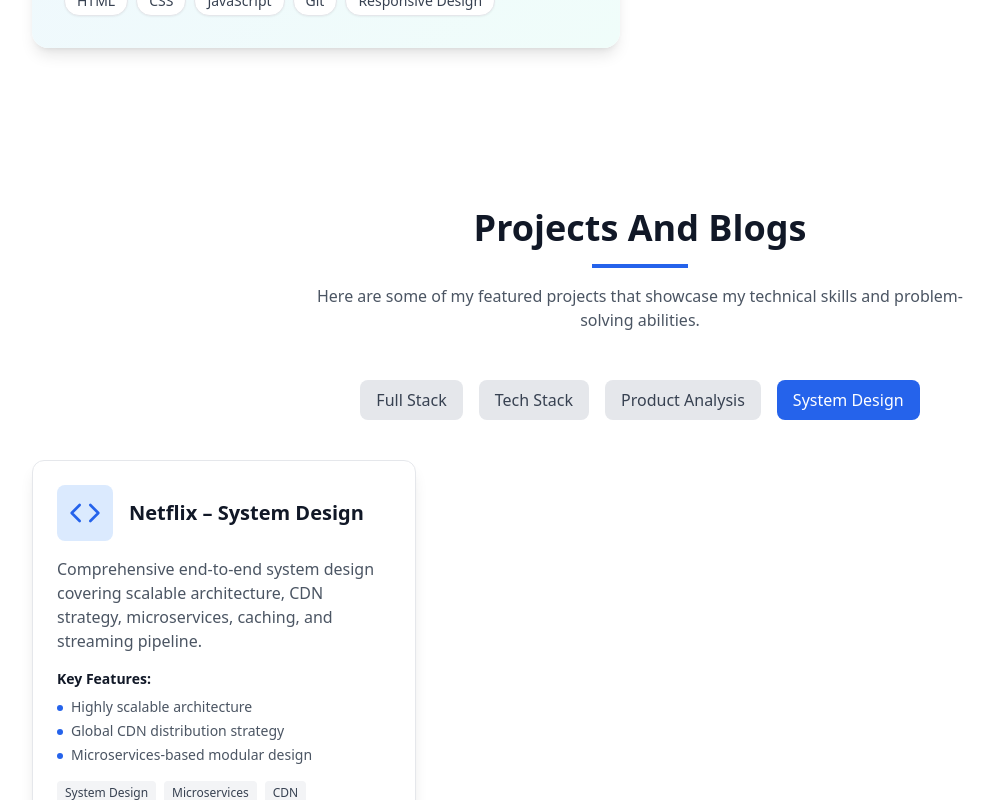
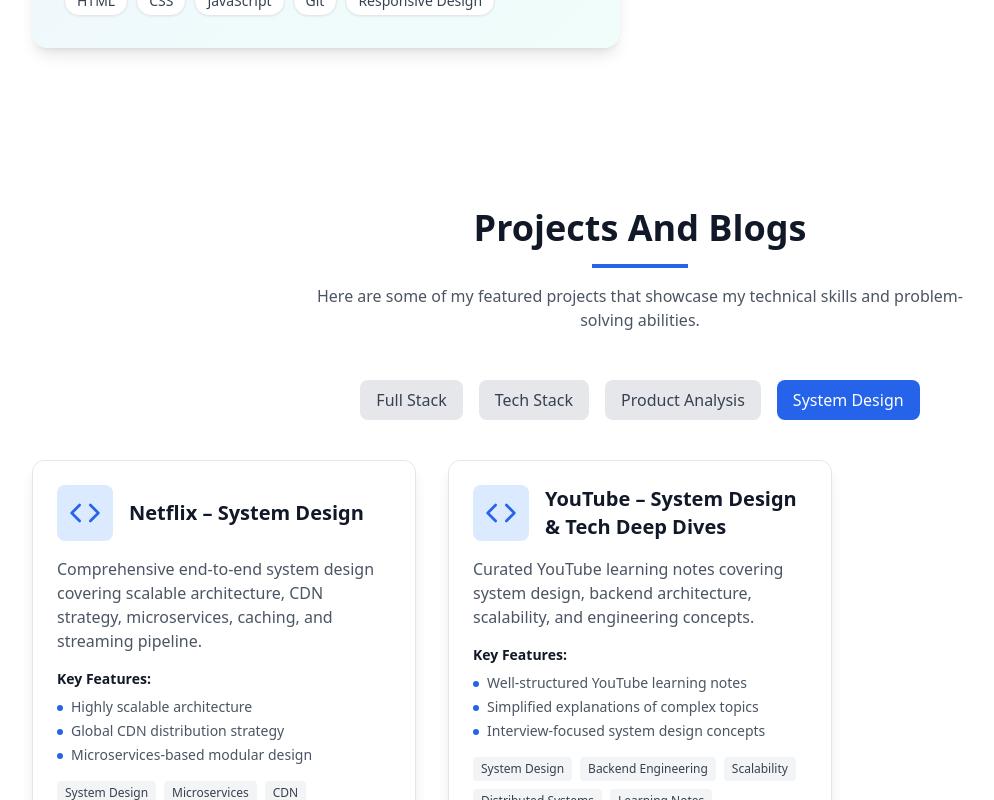
Before and after one commit to ramasheshasai/Portfoilio_Final, a React (Vite) app: page / in a window 1280 px wide. Both pictures are taken after a click on the button "System Design". Shown: the part 3088-3888 px from the top of the page, without its empty margins (0-994 px from the left). Built offline with nearby package versions, Linux system fonts and the light colour scheme.

Commit message:
Project Addition

```diff
--- a/src/components/Projects.tsx
+++ b/src/components/Projects.tsx
@@ -197,6 +197,31 @@ const Projects = () => {
       category: "Full Stack",
     },
     {
+  title: "YouTube – System Design & Tech Deep Dives",
+  description:
+    "Curated YouTube learning notes covering system design, backend architecture, scalability, and engineering concepts.",
+  longDescription:
+    "Created structured Notion notes by deeply analyzing high-quality YouTube content on system design, backend engineering, scalability patterns, and real-world architectures. These notes break down complex topics into clear explanations, diagrams, and takeaways, serving as a long-term reference for interview prep and practical learning.",
+  technologies: [
+    "System Design",
+    "Backend Engineering",
+    "Scalability",
+    "Distributed Systems",
+    "Learning Notes"
+  ],
+  features: [
+    "Well-structured YouTube learning notes",
+    "Simplified explanations of complex topics",
+    "Interview-focused system design concepts",
+    "Practical engineering insights",
+    "Continuously updated knowledge base"
+  ],
+  notion: "https://www.notion.so/Youtube-2e192b8af6be80689890ca2d635ec067?source=copy_link",
+  icon: <Code className="w-8 h-8" />,
+  category: "System Design",
+},
+
+    {
       title: "Prodigy PM",
       description:
         "A unified platform streamlining PRD and persona creation for product managers with automated templates and workflow integration.",
```
